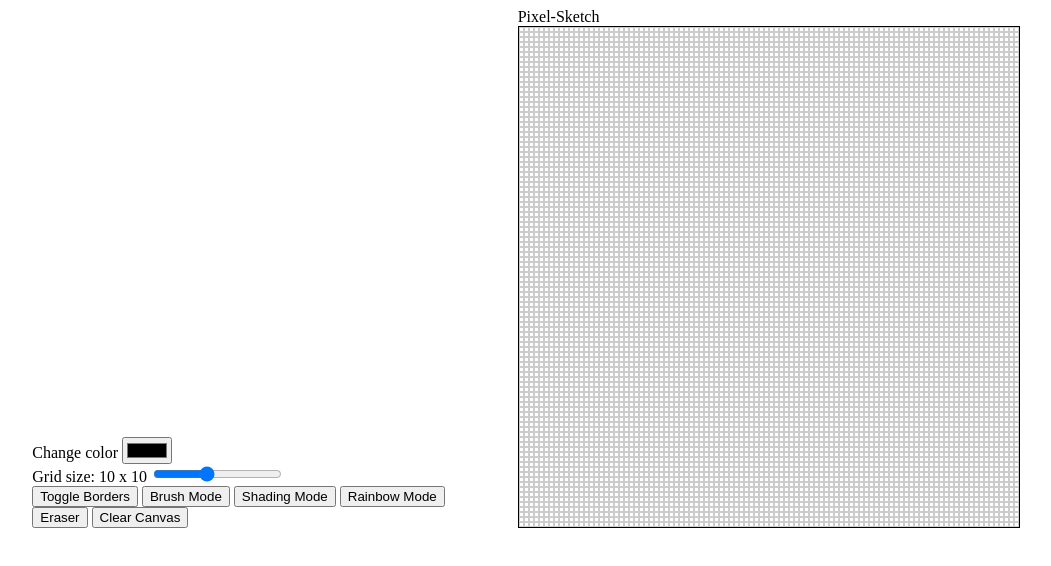
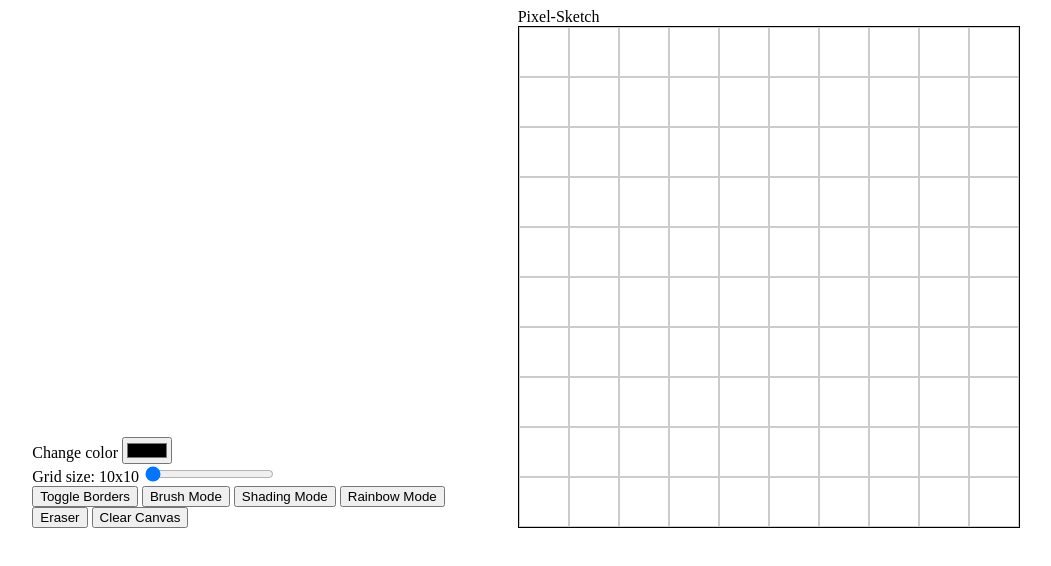
Before and after one commit to manjunathBase2/pixel-sketch, a plain HTML site: page index.html in a window 1280 px wide. Shown: the whole page, without its empty margins (114-1165 px from the left). Drawn offline with Linux system fonts and the light colour scheme.

Commit message:
Update grid size input range value

```diff
--- a/index.html
+++ b/index.html
@@ -15,7 +15,7 @@
             </div>
             <div class="grid-control">
                 <label for="grid-size">Grid size: <span id="grid-size-value">10 x 10</span></label>
-                <input type="range" id="grid-size" min="10" max="64" value="32">
+                <input type="range" id="grid-size" min="10" max="64" value="10">
             </div>
             <div class="mode-control">
                 <button id="border" class="border-button active">Toggle Borders</button>
--- a/script.js
+++ b/script.js
@@ -3,15 +3,15 @@ let toggleBorderButton = true;
 
 // CSS grid variables
 const gridContainer = document.querySelector('.grid-container');
-const gridSizeInput = document.querySelector('.grid-size');
-const gridSizeValue = document.querySelector('.grid-size-value');
+const gridSizeInput = document.querySelector('#grid-size');
+const gridSizeValue = document.querySelector('#grid-size-value');
 
 function updateGrid(){
-    // const gridSize = gridSizeInput.value;
-    const gridSize = 100;
-    // gridSizeValue.textContent = `${gridSize}x${gridSize}`;
+    const gridSize = gridSizeInput.value;
+    // const gridSize = 100;
+    gridSizeValue.textContent = `${gridSize}x${gridSize}`;
 
- // Clear the grid container
+    gridContainer.innerHTML = '' // Clear the grid container
 
     for(let i = 1;i <= gridSize ** 2; i++){
         const gridItem = document.createElement('div');
@@ -27,4 +27,8 @@ function updateGrid(){
     });
 }
 
+// render the grid for the first time
 updateGrid();
+
+// Listen for input changes
+gridSizeInput.addEventListener('input', updateGrid);
--- a/style.css
+++ b/style.css
@@ -1,4 +1,3 @@
-
 
 /* Container classes */
 
@@ -22,3 +21,6 @@
   border: 1px solid #ccc; /* Optional: border for each cell */
   box-sizing: border-box; /* Ensures borders are included in width/height */
 }
+
+
+/* Brush mode */
```
